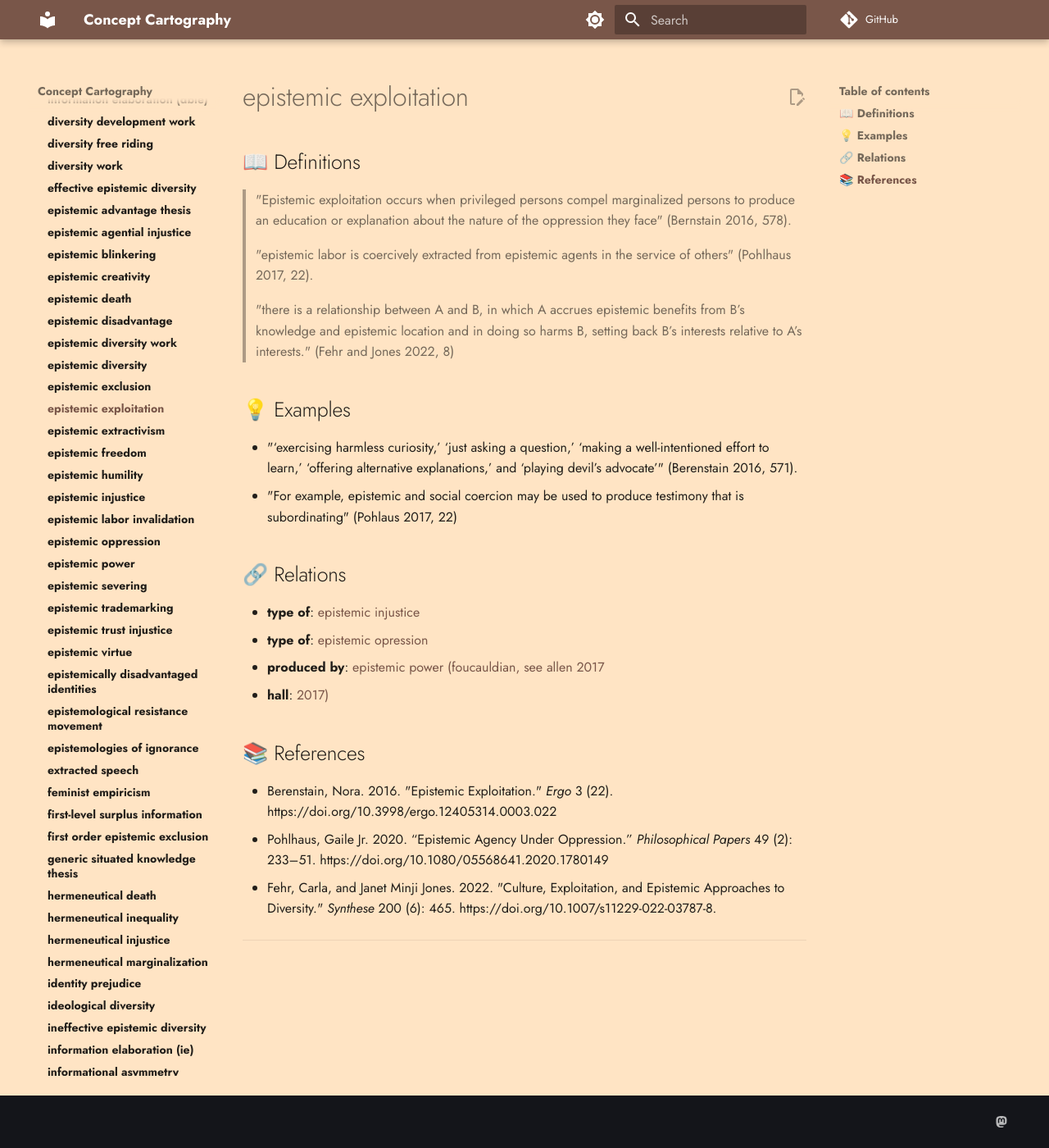
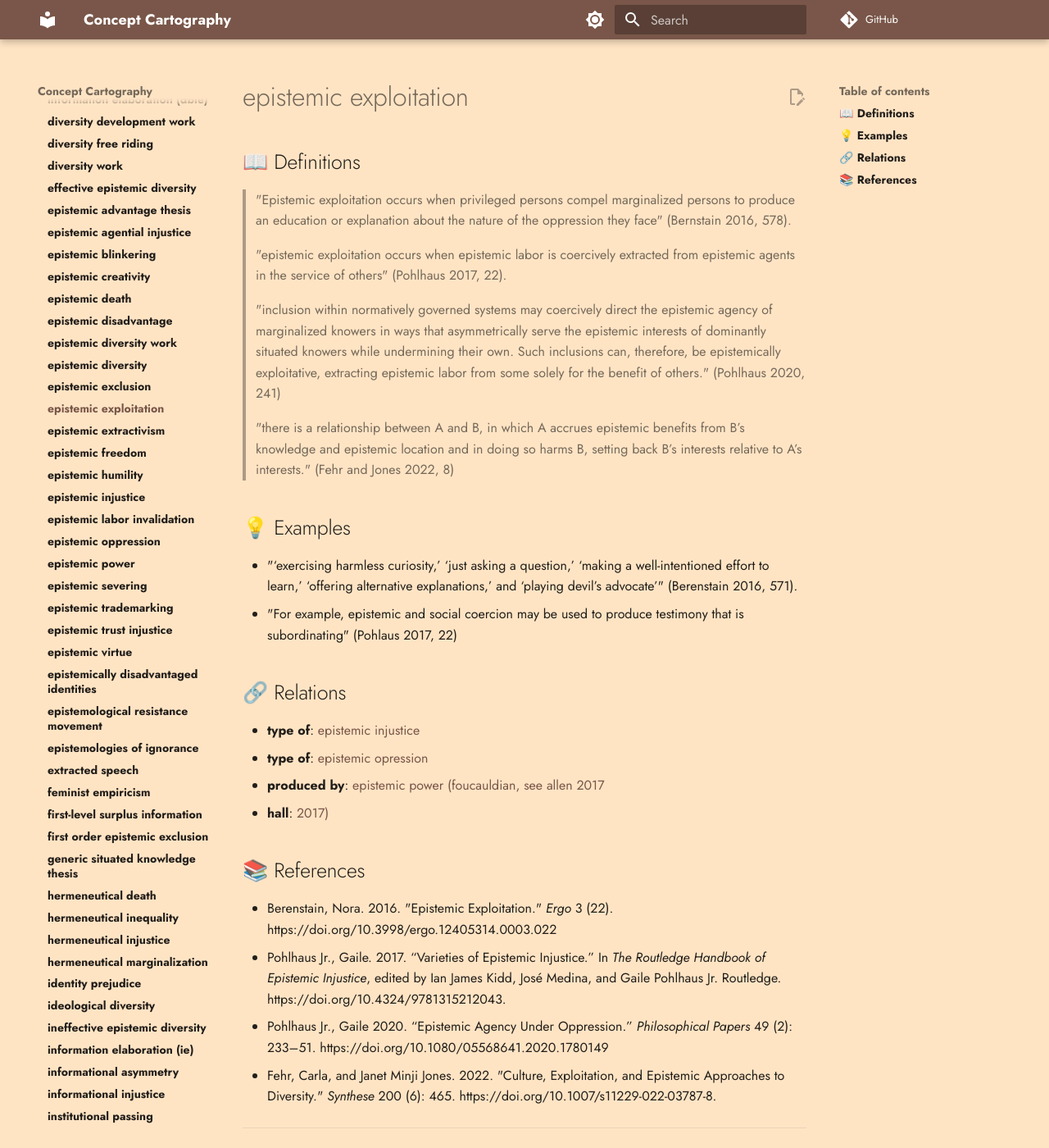
Before and after one commit to conceptcartography/conceptcartography, an MkDocs documentation site: the page built from docs/concepts/epistemic-exploitation.md, in a window 1280 px wide and 1400 px high. Shown: the whole window at 82% size. Built offline with MkDocs 1.6.1 and Material for MkDocs 9.7.7, drawn with Linux system fonts in a browser that asks for light colours; comment, search, counter and statistics services are not loaded; the version menu is left out.

Commit message:
Update epistemic-exploitation.md

```diff
--- a/docs/concepts/epistemic-exploitation.md
+++ b/docs/concepts/epistemic-exploitation.md
@@ -5,7 +5,9 @@
 > "Epistemic exploitation occurs when privileged persons compel marginalized persons to produce
 an education or explanation about the nature of the oppression they face" (Bernstain 2016, 578).
 
-> "epistemic labor is coercively extracted from epistemic agents in the service of others" (Pohlhaus 2017, 22).
+> "epistemic exploitation occurs when epistemic labor is coercively extracted from epistemic agents in the service of others" (Pohlhaus 2017, 22).
+
+> "inclusion within normatively governed systems may coercively direct the epistemic agency of marginalized knowers in ways that asymmetrically serve the epistemic interests of dominantly situated knowers while undermining their own. Such inclusions can, therefore, be epistemically exploitative, extracting epistemic labor from some solely for the benefit of others." (Pohlhaus 2020, 241)
 
 > "there is a relationship between A and B, in which A accrues epistemic benefits from B’s knowledge and epistemic location and in doing so harms B, setting back B’s interests relative to A’s interests."  (Fehr and Jones 2022, 8)
 
@@ -25,7 +27,8 @@ an education or explanation about the nature of the oppression they face" (Berns
 ## 📚 References
 
 - Berenstain, Nora. 2016. "Epistemic Exploitation." _Ergo_ 3 (22). https://doi.org/10.3998/ergo.12405314.0003.022
-- Pohlhaus, Gaile Jr. 2020. “Epistemic Agency Under Oppression.” _Philosophical Papers_ 49 (2): 233–51. https://doi.org/10.1080/05568641.2020.1780149
+- Pohlhaus Jr., Gaile. 2017. “Varieties of Epistemic Injustice.” In _The Routledge Handbook of Epistemic Injustice_, edited by Ian James Kidd, José Medina, and Gaile Pohlhaus Jr. Routledge. https://doi.org/10.4324/9781315212043.
+- Pohlhaus Jr., Gaile 2020. “Epistemic Agency Under Oppression.” _Philosophical Papers_ 49 (2): 233–51. https://doi.org/10.1080/05568641.2020.1780149
 - Fehr, Carla, and Janet Minji Jones. 2022. "Culture, Exploitation, and Epistemic Approaches to Diversity." _Synthese_ 200 (6): 465. https://doi.org/10.1007/s11229-022-03787-8.
 
 ---
```
